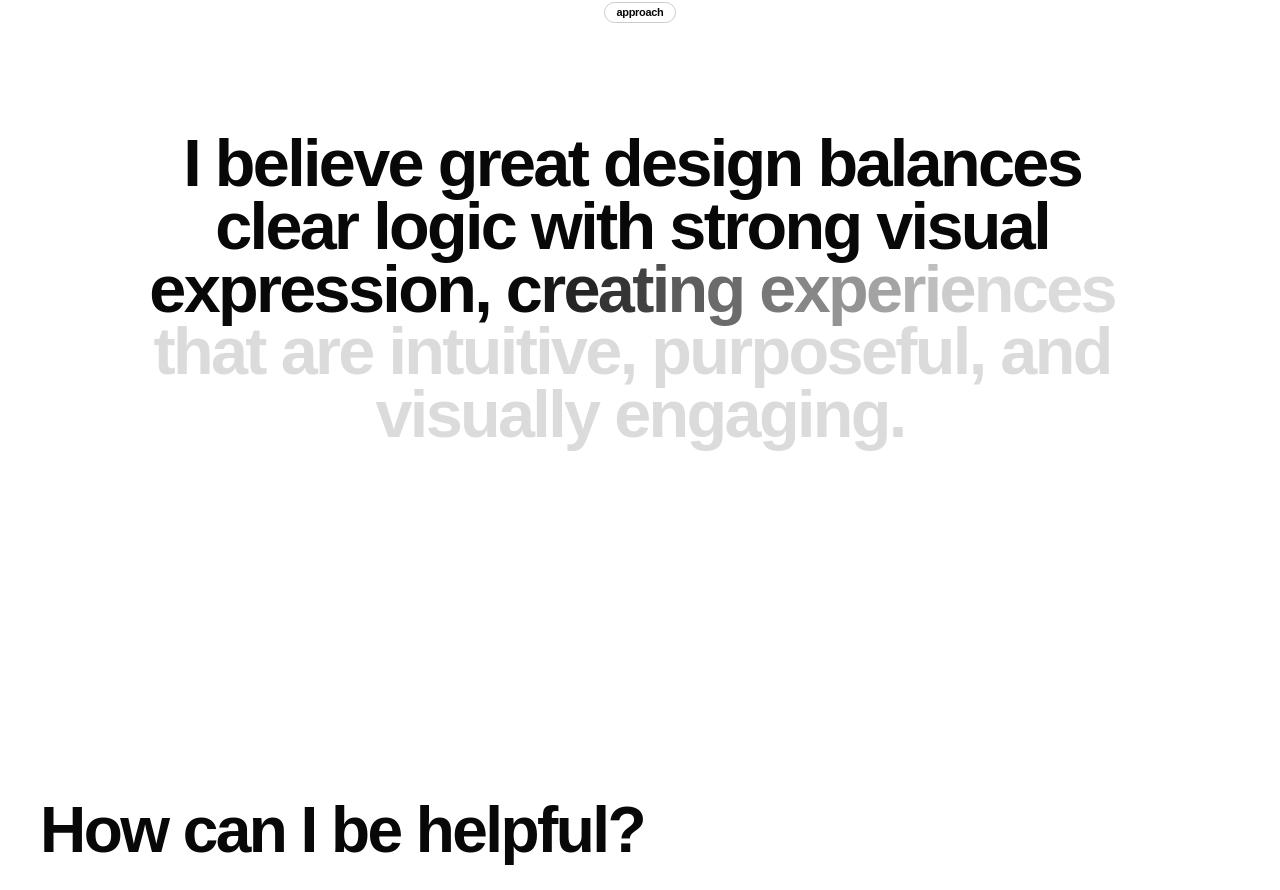
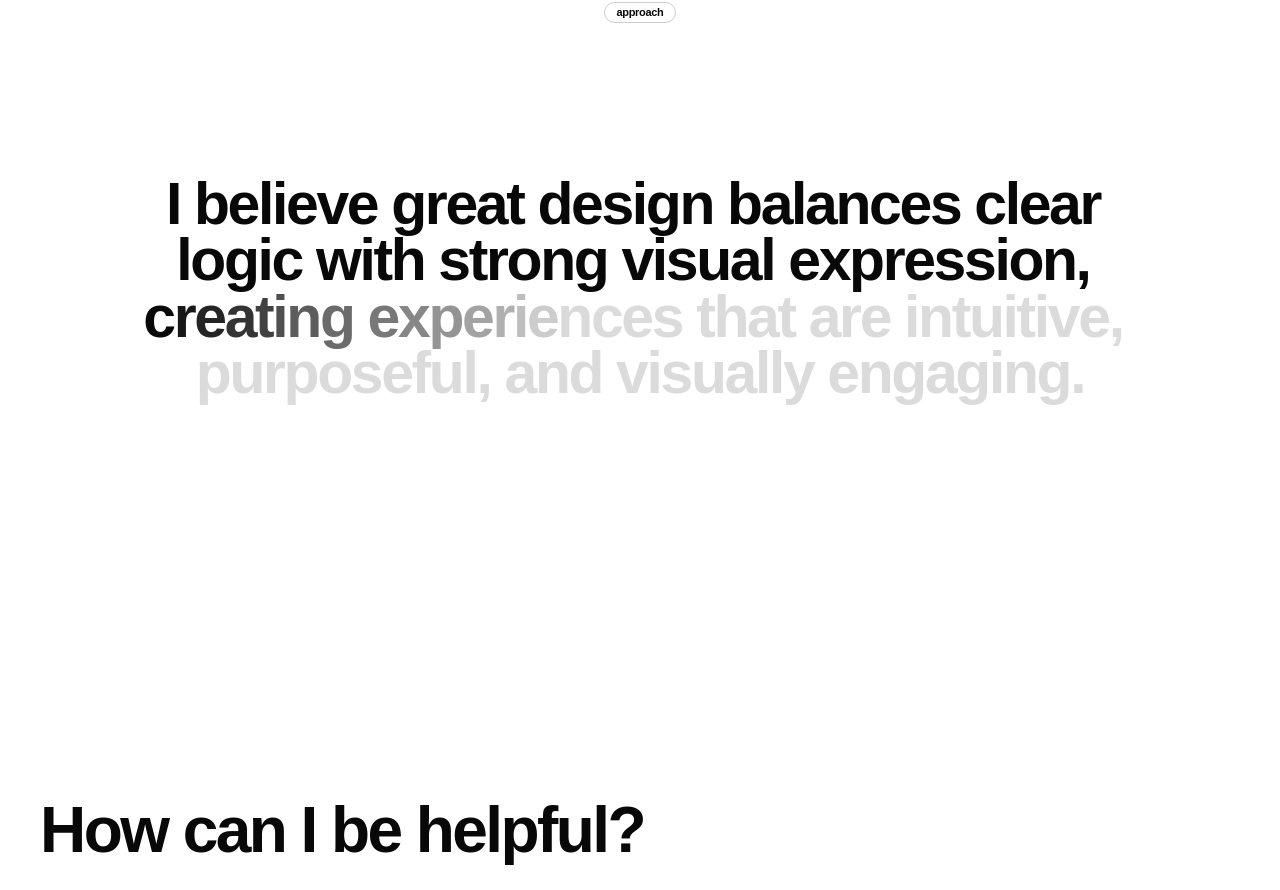
Before and after one commit to yemirades/site, a Next.js app: page / in a window 1280 px wide. Shown: the part 3438-4328 px from the top of the page. Built offline with nearby package versions, Linux system fonts and the light colour scheme; a web font is replaced by a local one.

Commit message:
Refine portfolio layout and accent

```diff
--- a/src/components/Approach.tsx
+++ b/src/components/Approach.tsx
@@ -65,7 +65,7 @@ export function Approach() {
           </span>
         </div>
 
-        <p className="mb-auto mt-16 max-w-[1040px] font-hero text-left text-[36px] font-medium leading-[0.94] sm:mx-auto sm:my-auto sm:text-center sm:text-[clamp(30px,5.2vw,72px)]">
+        <p className="mb-auto mt-14 max-w-[1040px] font-hero text-left text-[32px] font-medium leading-[0.96] sm:mx-auto sm:my-auto sm:text-center sm:text-[clamp(30px,4.6vw,62px)]">
           {words.map((word, wordIndex) => (
             <span
               key={`${word}-${wordIndex}`}
```
